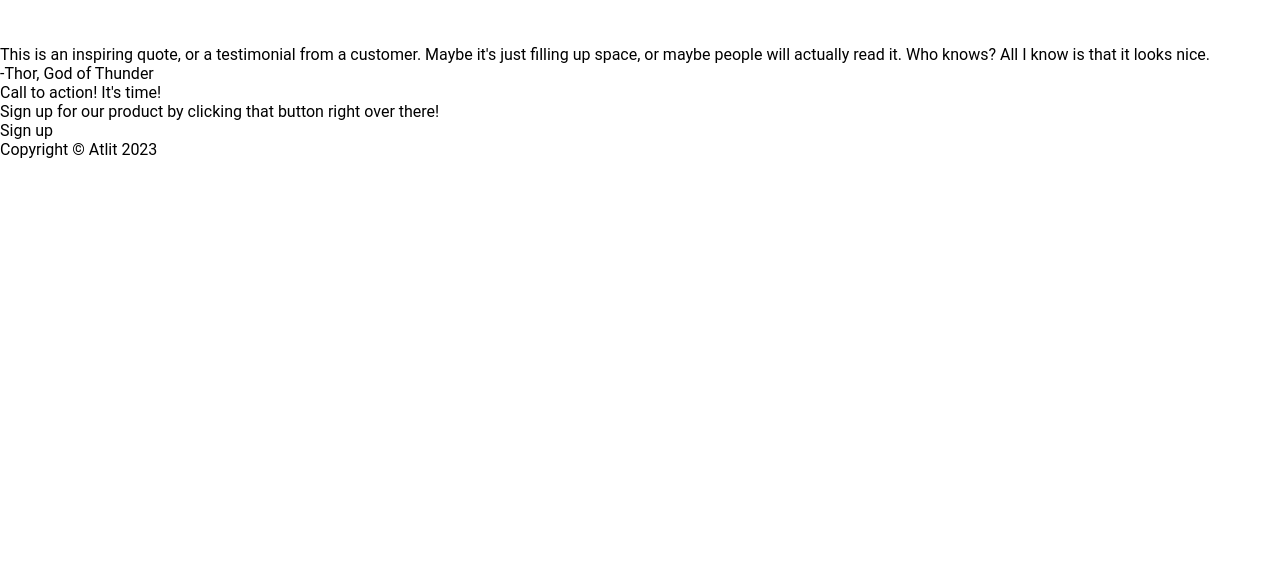
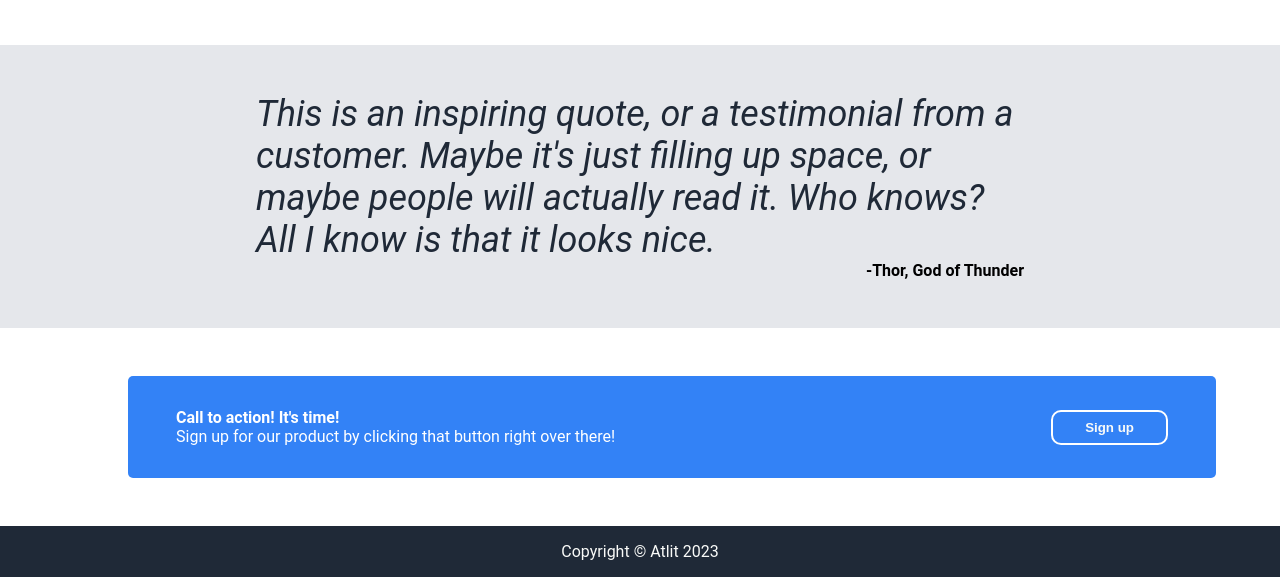
Before and after one commit to AtlitYam/odin-flexpage, a plain HTML site: page index.html in a window 1280 px wide. Shown: the part 728-1305 px from the top of the page. Before the commit the page ends 887 px from the top, so only its background shows below. Drawn offline with Linux system fonts and the light colour scheme.

Commit message:
Add styling for quote and footer

```diff
--- a/index.html
+++ b/index.html
@@ -51,17 +51,23 @@
             </li>
         </ul>
     </div>
-    <div>
-        This is an inspiring quote, or a testimonial from a customer. Maybe it's just filling up space, or maybe people
-        will actually read it. Who knows? All I know is that it looks nice.
-        <div>-Thor, God of Thunder</div>
+    <div class="quote">
+        <div class="quote-text">This is an inspiring quote, or a testimonial from a customer. Maybe it's just filling up
+            space, or maybe people
+            will actually read it. Who knows? All I know is that it looks nice.
+        </div>
+        <div class="quote-author">-Thor, God of Thunder</div>
     </div>
-    <div>
-        <div>Call to action! It's time!</div>
-        <div>Sign up for our product by clicking that button right over there!</div>
-        <div>Sign up</div>
+    <div class="cta">
+        <div class="cta-banner">
+            <div class="cta-text">
+                <div class="cta-title">Call to action! It's time!</div>
+                <div class="cta-text">Sign up for our product by clicking that button right over there!</div>
+            </div>
+            <button class="cta-button">Sign up</button>
+        </div>
     </div>
-    <div>Copyright © Atlit 2023</div>
+    <div class="footer">Copyright © Atlit 2023</div>
 </body>
 
 </html>
--- a/style.css
+++ b/style.css
@@ -12,20 +12,20 @@ img {
     object-fit: contain;
 }
 
+button {
+    border-radius: 10px;
+    padding: 8px 32px;
+    background-color: #3382F6;
+    color: #f9faf8;
+    font-weight: bold;
+}
+
 .header,
 .hero,
-.call-to-action,
+.cta,
 .footer {
     padding-left: 10%;
     padding-right: 5%;
-}
-
-.content,
-.quote {
-    padding-left: 15%;
-    padding-right: 15%;
-    padding-top: 32px;
-    padding-bottom: 32px;
 }
 
 .header,
@@ -84,15 +84,15 @@ img {
 }
 
 .hero-button {
-    border-radius: 10px;
     border: 0px;
-    padding: 8px 32px;
-    background-color: #3382F6;
-    color: #f9faf8;
-    font-weight: bold;
 }
 
-.content {}
+.content {
+    padding-left: 15%;
+    padding-right: 15%;
+    padding-top: 32px;
+    padding-bottom: 32px;
+}
 
 .content-title {
     font-size: 36px;
@@ -119,3 +119,57 @@ img {
     border: solid 5px;
     border-color: #3382F6;
 }
+
+.quote {
+    background-color: #E5E7EB;
+    padding-left: 20%;
+    padding-right: 20%;
+    padding-top: 48px;
+    padding-bottom: 48px;
+}
+
+.quote-text {
+    font-size: 36px;
+    font-style: italic;
+    color: #1F2937;
+}
+
+.quote-author {
+    font-size: medium;
+    font-weight: bold;
+    text-align: right;
+}
+
+.cta {
+    display: flex;
+    justify-content: center;
+    align-items: center;
+    padding-top: 48px;
+    padding-bottom: 48px;
+}
+
+.cta-banner {
+    flex: 1;
+    background-color: #3382F6;
+    border-radius: 5px;
+    color: white;
+    padding: 32px 48px 32px 48px;
+    display: flex;
+    justify-content: space-between;
+    align-items: center;
+}
+
+.cta-title {
+    font-weight: bold;
+}
+
+.cta-button {
+    border: solid white 2px;
+}
+
+.footer {
+    display: flex;
+    justify-content: center;
+    align-items: center;
+    padding: 16px;
+}
```
